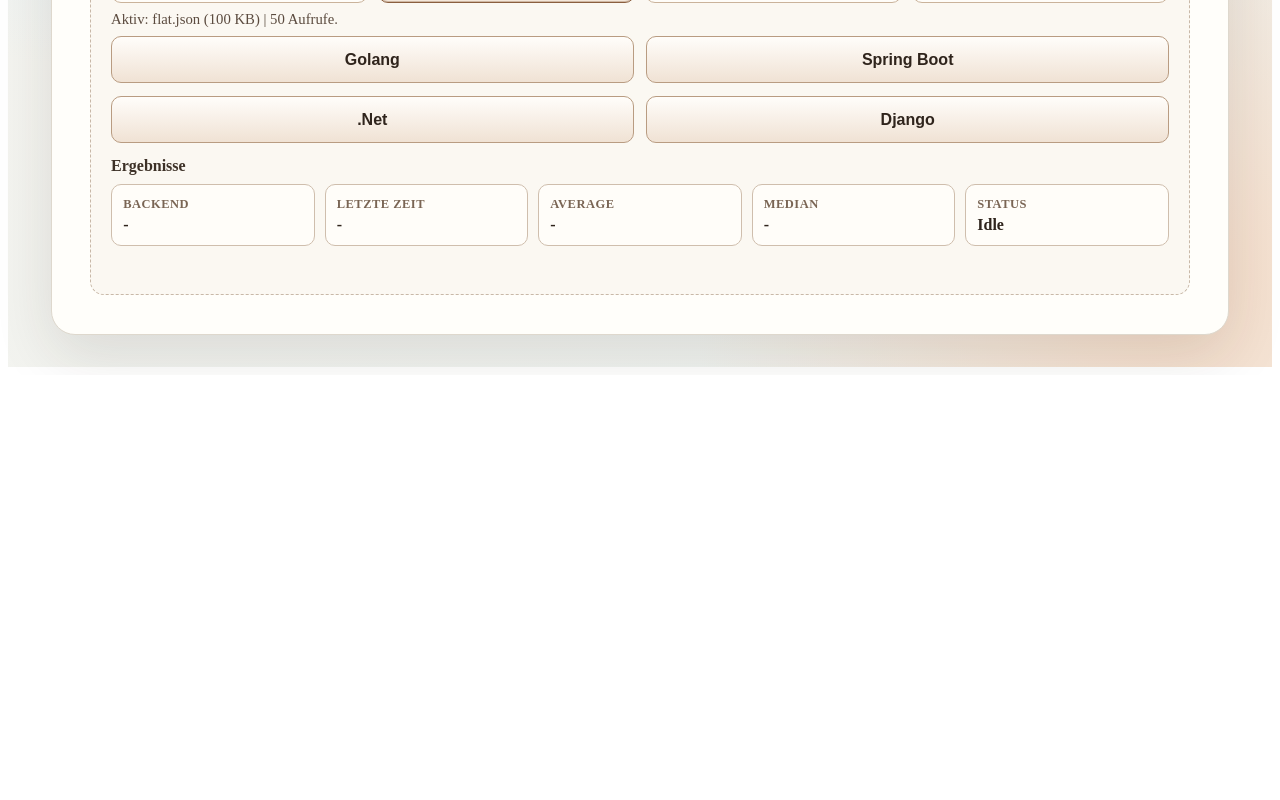
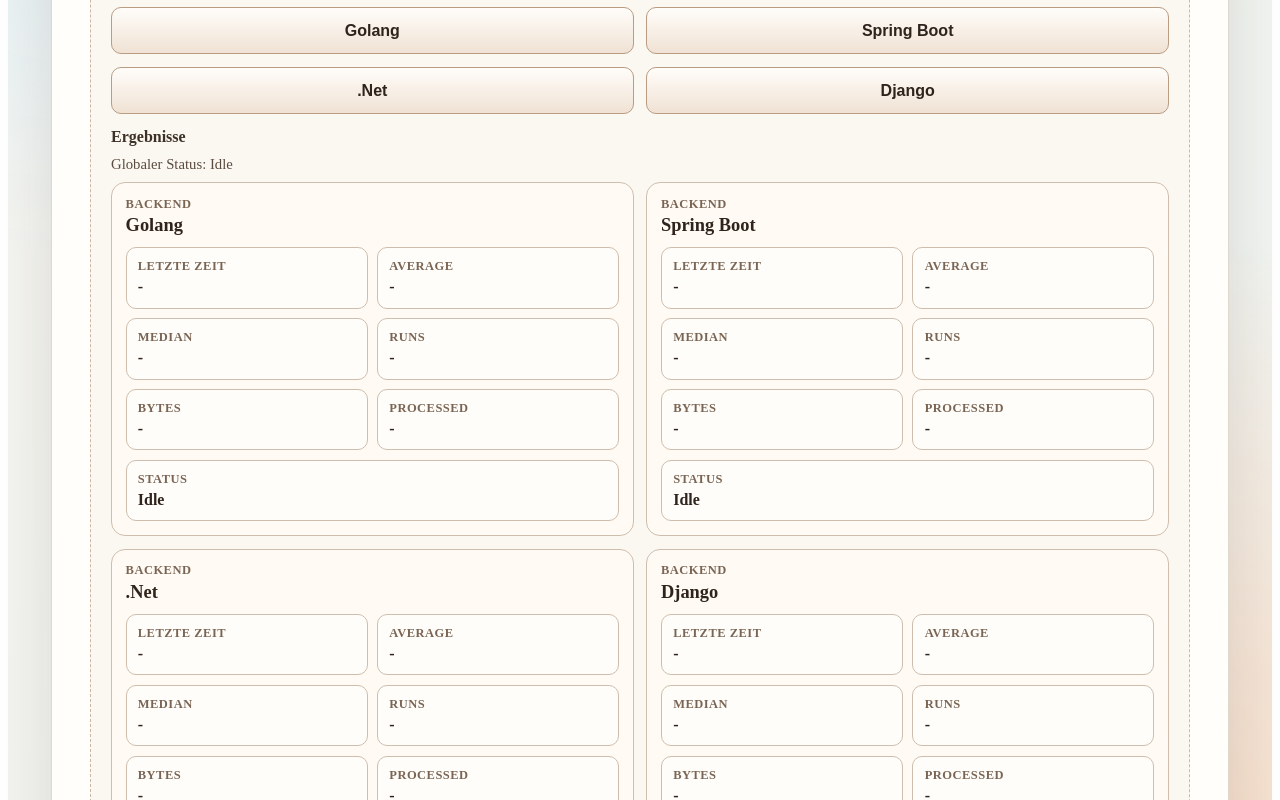
Before and after one commit to Khroxx/data_benchmark_frontend, an Angular app: page / in a window 1280 px wide. Shown: the part 520-1320 px from the top of the page. Before the commit the page ends 895 px from the top, so only its background shows below. Built offline with nearby package versions, Linux system fonts and the light colour scheme.

Commit message:
adding more avg time statistics

```diff
--- a/src/app/app.html
+++ b/src/app/app.html
@@ -69,44 +69,67 @@
       <section class="result-panel" aria-label="Benchmark Ergebnisbereich">
         <p class="panel-note">Ergebnisse</p>
 
+        <p class="size-hint">Globaler Status: {{ benchmarkStatus }}</p>
+
+        <div class="backend-result-grid">
+          @for (state of benchmarkStateCards; track state.key) {
+            <article class="backend-result-card" [class.is-active]="state.key === selectedBackendKey">
+              <div class="backend-result-header">
+                <p class="result-label">Backend</p>
+                <p class="result-heading">{{ state.label }}</p>
+              </div>
+
               <div class="result-grid">
                 <article class="result-card">
-            <p class="result-label">Backend</p>
-            <p class="result-value">{{ selectedBackendLabel }}</p>
-          </article>
-
-          <article class="result-card">
                   <p class="result-label">Letzte Zeit</p>
-            <p class="result-value">{{ lastDurationDisplay }}</p>
+                  <p class="result-value">{{ formatDuration(state.lastDurationMs) }}</p>
                 </article>
 
                 <article class="result-card">
                   <p class="result-label">Average</p>
-            <p class="result-value">{{ averageDurationDisplay }}</p>
+                  <p class="result-value">{{ formatDuration(state.averageDurationMs) }}</p>
                 </article>
 
                 <article class="result-card">
                   <p class="result-label">Median</p>
-            <p class="result-value">{{ medianDurationDisplay }}</p>
+                  <p class="result-value">{{ formatDuration(state.medianDurationMs) }}</p>
                 </article>
 
                 <article class="result-card">
+                  <p class="result-label">Runs</p>
+                  <p class="result-value">{{ state.runs ?? '-' }}</p>
+                </article>
+
+                <article class="result-card">
+                  <p class="result-label">Bytes</p>
+                  <p class="result-value">{{ state.dataBytes ?? '-' }}</p>
+                </article>
+
+                <article class="result-card">
+                  <p class="result-label">Processed</p>
+                  <p class="result-value">{{ state.processedBytes ?? '-' }}</p>
+                </article>
+
+                <article class="result-card result-card--wide">
                   <p class="result-label">Status</p>
-            <p class="result-value">{{ benchmarkStatus }}</p>
+                  <p class="result-value">{{ state.status }}</p>
                 </article>
               </div>
 
-        @if (benchmarkError) {
-          <p class="feedback-message is-error">Fehler: {{ benchmarkError }}</p>
+              @if (state.error) {
+                <p class="feedback-message is-error">Fehler: {{ state.error }}</p>
               }
 
-        @if (benchmarkWarnings.length > 0) {
+              @if (state.warnings.length > 0) {
                 <div class="feedback-message is-warning">
-            @for (warning of benchmarkWarnings; track warning) {
+                  @for (warning of state.warnings; track warning) {
                     <p>{{ warning }}</p>
                   }
                 </div>
               }
+            </article>
+          }
+        </div>
       </section>
     </div>
   </section>
--- a/src/app/app.scss
+++ b/src/app/app.scss
@@ -214,9 +214,43 @@
 	gap: 0.6rem;
 }
 
+.backend-result-grid {
+	display: grid;
+	grid-template-columns: repeat(2, minmax(0, 1fr));
+	gap: 0.8rem;
+}
+
+.backend-result-card {
+	padding: 0.85rem;
+	border-radius: 14px;
+	border: 1px solid #cfbead;
+	background: #fffaf4;
+	display: flex;
+	flex-direction: column;
+	gap: 0.7rem;
+}
+
+.backend-result-card.is-active {
+	border-color: #8b5f3f;
+	box-shadow: 0 12px 26px rgba(72, 49, 28, 0.08);
+}
+
+.backend-result-header {
+	display: flex;
+	flex-direction: column;
+	gap: 0.2rem;
+}
+
+.result-heading {
+	margin: 0;
+	font-size: 1.15rem;
+	font-weight: 800;
+	color: #2f241c;
+}
+
 .result-grid {
 	display: grid;
-	grid-template-columns: repeat(5, minmax(0, 1fr));
+	grid-template-columns: repeat(2, minmax(0, 1fr));
 	gap: 0.6rem;
 }
 
@@ -245,6 +279,10 @@
 	font-size: 1rem;
 	font-weight: 800;
 	color: #2f241c;
+}
+
+.result-card--wide {
+	grid-column: 1 / -1;
 }
 
 .feedback-message {
@@ -297,6 +335,10 @@
 	}
 
 	.result-grid {
-		grid-template-columns: repeat(2, minmax(0, 1fr));
+		grid-template-columns: 1fr;
+	}
+
+	.backend-result-grid {
+		grid-template-columns: 1fr;
 	}
 }
--- a/src/app/app.ts
+++ b/src/app/app.ts
@@ -11,10 +11,26 @@
   average_ms: number;
   median_ms: number;
   data_bytes: number;
+  processed_bytes?: number;
+  warmup_ms?: number;
   generated: boolean;
   server_time: string;
   warnings?: string[];
   error?: string;
+};
+
+type BackendBenchmarkState = {
+  key: BackendKey;
+  label: string;
+  lastDurationMs: number | null;
+  averageDurationMs: number | null;
+  medianDurationMs: number | null;
+  status: string;
+  error: string | null;
+  warnings: string[];
+  dataBytes: number | null;
+  processedBytes: number | null;
+  runs: number | null;
 };
 
 @Component({
@@ -28,13 +44,8 @@
 
   protected selectedDataPresetId = 'json-m';
   protected selectedRuns = 50;
-  protected selectedBackendKey: string | null = null;
-  protected lastDurationMs: number | null = null;
-  protected averageDurationMs: number | null = null;
-  protected medianDurationMs: number | null = null;
+  protected selectedBackendKey: BackendKey | null = null;
   protected benchmarkStatus = 'Idle';
-  protected benchmarkError: string | null = null;
-  protected benchmarkWarnings: string[] = [];
   protected isRunningBenchmark = false;
 
   private readonly backendEndpoints: Record<BackendKey, string> = {
@@ -61,6 +72,13 @@
     { key: 'django', label: 'Django' },
   ];
 
+  protected readonly benchmarkStates: Record<BackendKey, BackendBenchmarkState> = {
+    golang: this.createBenchmarkState('golang', 'Golang'),
+    spring: this.createBenchmarkState('spring', 'Spring Boot'),
+    dotnet: this.createBenchmarkState('dotnet', '.Net'),
+    django: this.createBenchmarkState('django', 'Django'),
+  };
+
   protected selectDataPreset(presetId: string): void {
     if (this.isRunningBenchmark) {
       return;
@@ -77,28 +95,24 @@
     this.selectedRuns = runs;
   }
 
-  protected selectBackend(backendKey: string): void {
-    this.selectedBackendKey = backendKey;
-    this.benchmarkStatus = 'Ready';
-  }
-
   protected async runBackendRequest(backendKey: BackendKey): Promise<void> {
     if (this.isRunningBenchmark) {
       return;
     }
 
     const selectedPreset = this.selectedDataPreset;
-
     if (!selectedPreset) {
       this.benchmarkStatus = 'No preset selected';
       return;
     }
 
-    this.selectBackend(backendKey);
+    const benchmarkState = this.benchmarkStates[backendKey];
+    this.selectedBackendKey = backendKey;
     this.isRunningBenchmark = true;
-    this.benchmarkError = null;
-    this.benchmarkWarnings = [];
-    this.benchmarkStatus = `Running ${backendKey} benchmark...`;
+    this.benchmarkStatus = `Running ${benchmarkState.label} benchmark...`;
+    benchmarkState.status = 'Running...';
+    benchmarkState.error = null;
+    benchmarkState.warnings = [];
     this.changeDetectorRef.detectChanges();
 
     const endpoint = this.backendEndpoints[backendKey];
@@ -122,18 +136,27 @@
       const fallbackAverageMs = roundTripDurationMs / Math.max(result.runs, 1);
       const serverLastDurationMs = result.durations.at(-1) ?? null;
 
-      this.lastDurationMs = serverLastDurationMs && serverLastDurationMs > 0 ? serverLastDurationMs : roundTripDurationMs;
-      this.averageDurationMs = result.average_ms > 0 ? result.average_ms : fallbackAverageMs;
-      this.medianDurationMs = result.median_ms > 0 ? result.median_ms : fallbackAverageMs;
-      this.benchmarkWarnings = result.warnings ?? [];
-      this.benchmarkStatus = `Completed ${result.runs} run(s), ${result.data_bytes} bytes`;
+      benchmarkState.lastDurationMs =
+        serverLastDurationMs !== null && serverLastDurationMs > 0 ? serverLastDurationMs : roundTripDurationMs;
+      benchmarkState.averageDurationMs = result.average_ms > 0 ? result.average_ms : fallbackAverageMs;
+      benchmarkState.medianDurationMs = result.median_ms > 0 ? result.median_ms : fallbackAverageMs;
+      benchmarkState.warnings = result.warnings ?? [];
+      benchmarkState.dataBytes = result.data_bytes;
+      benchmarkState.processedBytes = result.processed_bytes ?? null;
+      benchmarkState.runs = result.runs;
+      benchmarkState.status = `Completed ${result.runs} run(s)`;
+      this.benchmarkStatus = `${benchmarkState.label} completed`;
     } catch (error) {
-      this.lastDurationMs = null;
-      this.averageDurationMs = null;
-      this.medianDurationMs = null;
-      this.benchmarkWarnings = [];
-      this.benchmarkError = error instanceof Error ? error.message : 'Unknown request error';
-      this.benchmarkStatus = 'Request failed';
+      benchmarkState.lastDurationMs = null;
+      benchmarkState.averageDurationMs = null;
+      benchmarkState.medianDurationMs = null;
+      benchmarkState.warnings = [];
+      benchmarkState.dataBytes = null;
+      benchmarkState.processedBytes = null;
+      benchmarkState.runs = null;
+      benchmarkState.error = error instanceof Error ? error.message : 'Unknown request error';
+      benchmarkState.status = 'Request failed';
+      this.benchmarkStatus = `${benchmarkState.label} failed`;
     } finally {
       this.isRunningBenchmark = false;
       this.changeDetectorRef.detectChanges();
@@ -144,20 +167,28 @@
     return this.dataPresets.find((preset) => preset.id === this.selectedDataPresetId);
   }
 
-  protected get selectedBackendLabel(): string {
-    return this.backends.find((backend) => backend.key === this.selectedBackendKey)?.label ?? '-';
+  protected get benchmarkStateCards(): BackendBenchmarkState[] {
+    return this.backends.map((backend) => this.benchmarkStates[backend.key]);
   }
 
-  protected get lastDurationDisplay(): string {
-    return this.lastDurationMs === null ? '-' : `${this.lastDurationMs.toFixed(2)} ms`;
+  protected formatDuration(value: number | null): string {
+    return value === null ? '-' : `${value.toFixed(2)} ms`;
   }
 
-  protected get averageDurationDisplay(): string {
-    return this.averageDurationMs === null ? '-' : `${this.averageDurationMs.toFixed(2)} ms`;
-  }
-
-  protected get medianDurationDisplay(): string {
-    return this.medianDurationMs === null ? '-' : `${this.medianDurationMs.toFixed(2)} ms`;
+  private createBenchmarkState(key: BackendKey, label: string): BackendBenchmarkState {
+    return {
+      key,
+      label,
+      lastDurationMs: null,
+      averageDurationMs: null,
+      medianDurationMs: null,
+      status: 'Idle',
+      error: null,
+      warnings: [],
+      dataBytes: null,
+      processedBytes: null,
+      runs: null,
+    };
   }
 
   private buildEndpoint(path: string): string {
```
Lines whose indentation alone changed are shown as unchanged.
